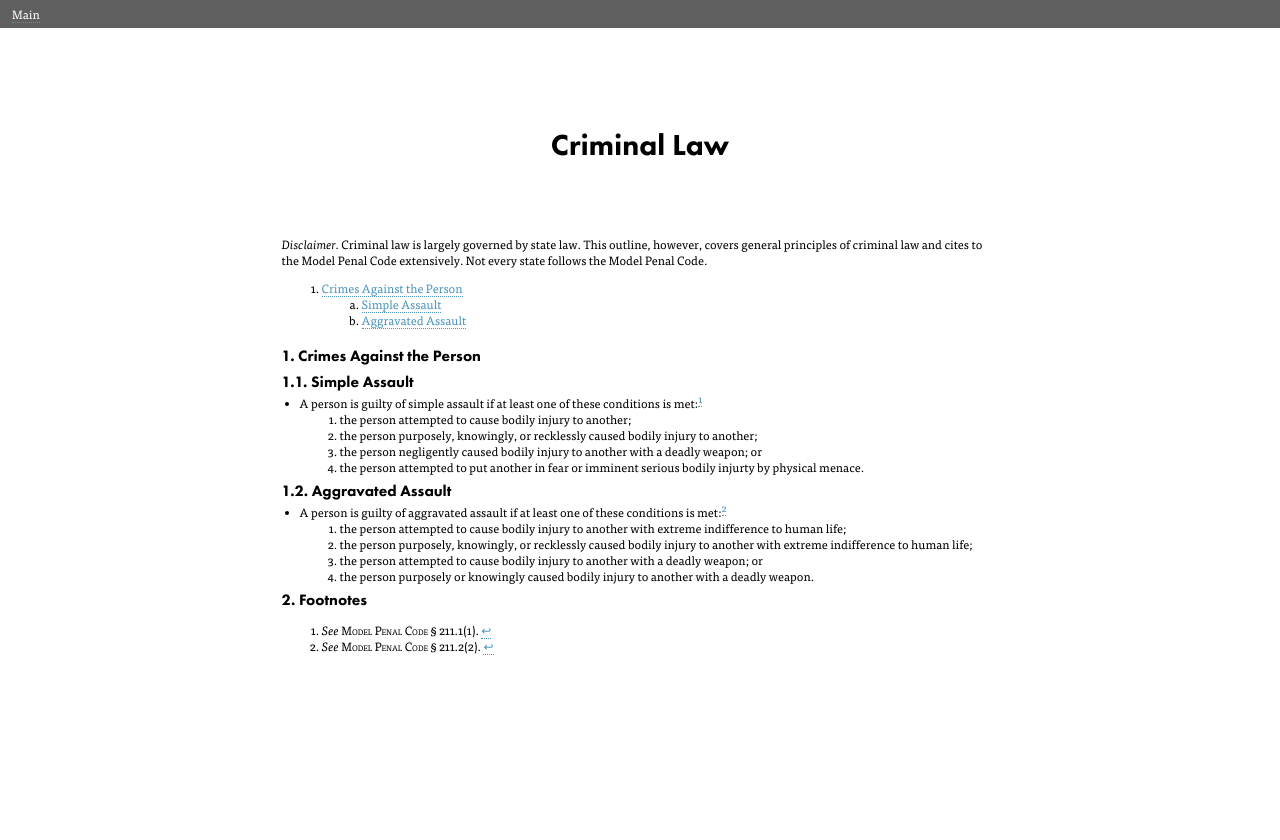
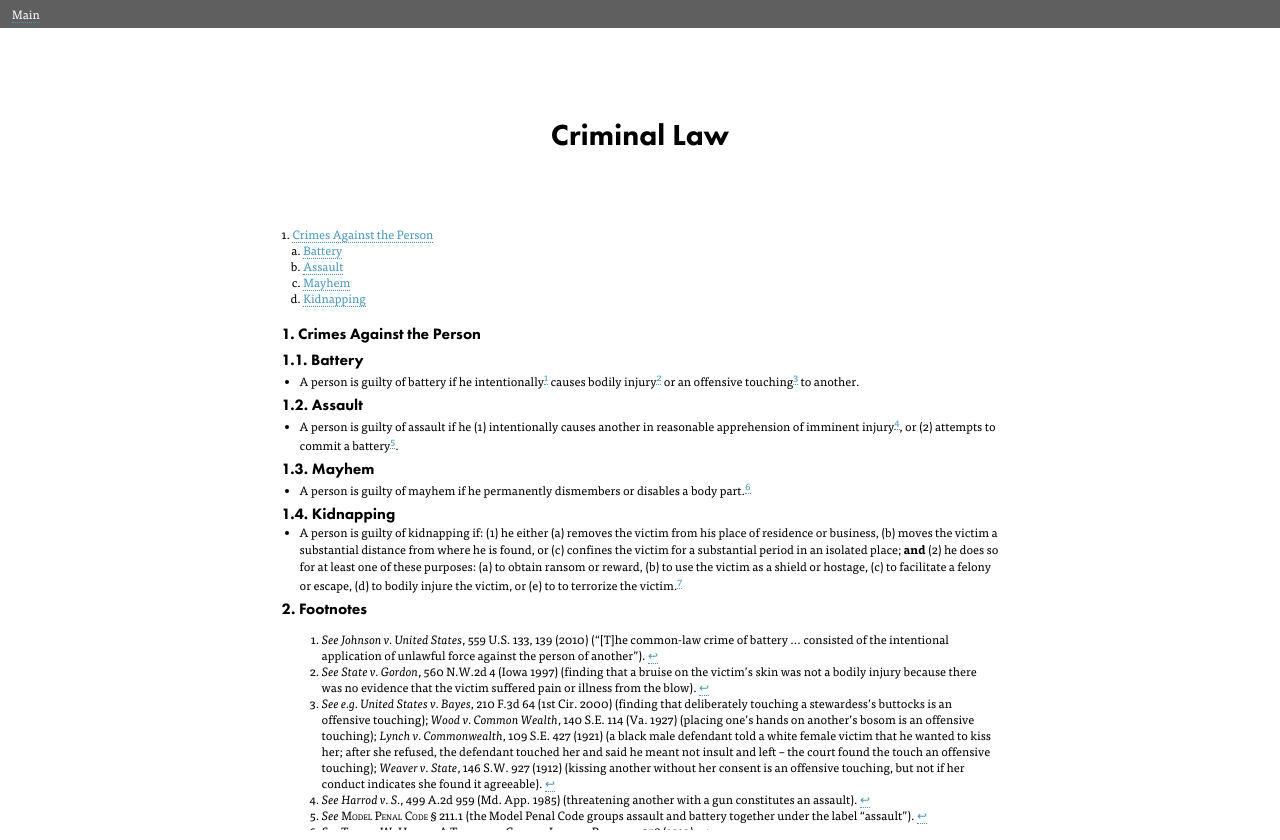
Before and after one commit to ketiboldiais/amici, a Next.js app: page /outlines/criminal-law in a window 1280 px wide. Built offline with nearby package versions, Linux system fonts and the light colour scheme.

Commit message:
add kidnapping section

```diff
--- a/src/app/globals.css
+++ b/src/app/globals.css
@@ -87,9 +87,8 @@ article {
 	height: 100vh;
 	overflow-y: auto;
 	position: absolute;
-	top: 5%;
+	top: 30px;
 }
-
 
 nav {
 	position: absolute;
@@ -254,6 +253,11 @@ aside p {
 	text-align: center;
 }
 
+.toc ol {
+	padding: 0;
+	padding-left: 0.9rem;
+}
+
 @media (min-width: 800px) {
 	article {
 		padding: 10vh 22vw;
--- a/src/app/outlines/criminal-law/page.mdx
+++ b/src/app/outlines/criminal-law/page.mdx
@@ -2,32 +2,42 @@ import MdxLayout from '../../components/mdx-layout';
 
 # Criminal Law
 
-_Disclaimer._ Criminal law is largely governed by state law. This outline, however, covers general principles of criminal law and cites to the Model Penal Code extensively. Not every state follows the Model Penal Code.
+<Toc>
 
 1. [Crimes Against the Person](#crimes-against-the-person)
-	1. [Simple Assault](#simple-assault)
-	2. [Aggravated Assault](#aggravated-assault)
+	1. [Battery](#battery)
+	2. [Assault](#assault)
+	3. [Mayhem](#mayhem)
+	4. [Kidnapping](#kidnapping)
+
+</Toc>
 
 
 ## Crimes Against the Person
-### Simple Assault
-- A person is guilty of simple assault if at least one of these conditions is met:[^mpc211.1(1)]
-	1. the person attempted to cause bodily injury to another;
-	2. the person purposely, knowingly, or recklessly caused bodily injury to another;
-	3. the person negligently caused bodily injury to another with a deadly weapon; or
-	4. the person attempted to put another in fear or imminent serious bodily injurty by physical menace.
+### Battery
+- A person is guilty of battery if he intentionally[^johnson_v_us] causes bodily injury[^dauzat] or an offensive touching[^touching] to another.
 
-[^mpc211.1(1)]: _See_ ~Model Penal Code~ § 211.1(1).
+[^johnson_v_us]: _See_ _Johnson v. United States_, 559 U.S. 133, 139 (2010) (“[T]he common-law crime of battery ... consisted of the intentional application of unlawful force against the person of another”).
+[^dauzat]: _See_ _State v. Gordon_, 560 N.W.2d 4 (Iowa 1997) (finding that a bruise on the victim’s skin was not a bodily injury because there was no evidence that the victim suffered pain or illness from the blow).
+[^touching]: _See e.g._ _United States v. Bayes_, 210 F.3d 64 (1st Cir. 2000) (finding that deliberately touching a stewardess’s buttocks is an offensive touching); _Wood v. Common Wealth_, 140 S.E. 114 (Va. 1927) (placing one’s hands on another’s bosom is an offensive touching); _Lynch v. Commonwealth_, 109 S.E. 427 (1921) (a black male defendant told a white female victim that he wanted to kiss her; after she refused, the defendant touched her and said he meant not insult and left – the court found the touch an offensive touching); _Weaver v. State_, 146 S.W. 927 (1912) (kissing another without her consent is an offensive touching, but not if her conduct indicates she found it agreeable).
 
-### Aggravated Assault
-- A person is guilty of aggravated assault if at least one of these conditions is met:[^mpc211.1(2)]
-	1. the person attempted to cause bodily injury to another with extreme indifference to human life;
-	2. the person purposely, knowingly, or recklessly caused bodily injury to another with extreme indifference to human life;
-	3. the person attempted to cause bodily injury to another with a deadly weapon; or
-	4. the person purposely or knowingly caused bodily injury to another with a deadly weapon.
+### Assault
+- A person is guilty of assault if he (1) intentionally causes another in reasonable apprehension of imminent injury[^harrod], or (2) attempts to commit a battery[^mpc211.1].
+
+[^harrod]: _See_ _Harrod v. S._, 499 A.2d 959 (Md. App. 1985) (threatening another with a gun constitutes an assault).
+[^mpc211.1]: _See_ ~Model Penal Code~ § 211.1 (the Model Penal Code groups assault and battery together under the label “assault”).
+
+### Mayhem
+- A person is guilty of mayhem if he permanently dismembers or disables a body part.[^hughes_258]
+
+[^hughes_258]: _See_ ~Thomas W. Hughes~, ~A Treatise on Criminal Law and Procedure~ 258 (1919).
+
+### Kidnapping
+- A person is guilty of kidnapping if: (1) he either (a) removes the victim from his place of residence or business, (b) moves the victim a substantial distance from where he is found, or (c) confines the victim for a substantial period in an isolated place; __and__ (2) he does so for at least one of these purposes: (a) to obtain ransom or reward, (b) to use the victim as a shield or hostage, (c) to facilitate a felony or escape, (d) to bodily injure the victim, or (e) to to terrorize the victim.[^mpc_212.1]
+
+[^mpc_212.1]: _See_ ~Model Penal Code~ § 212.1.
 
 
-[^mpc211.1(2)]: _See_ ~Model Penal Code~ § 211.2(2).
 
 
 export default function MDXPage({children})  {
--- a/src/mdx-components.tsx
+++ b/src/mdx-components.tsx
@@ -1,5 +1,13 @@
 import type { MDXComponents } from "mdx/types";
 import { ReactNode } from "react";
+
+const Toc = ({ children }: { children: ReactNode }) => {
+  return (
+    <div className={"toc"}>
+      {children}
+    </div>
+  );
+};
 
 const Brief = (
   { children, title }: { children: ReactNode; title?: ReactNode },
@@ -18,5 +26,6 @@ export function useMDXComponents(
   return {
     ...components,
     Brief,
+    Toc,
   };
 }
```
